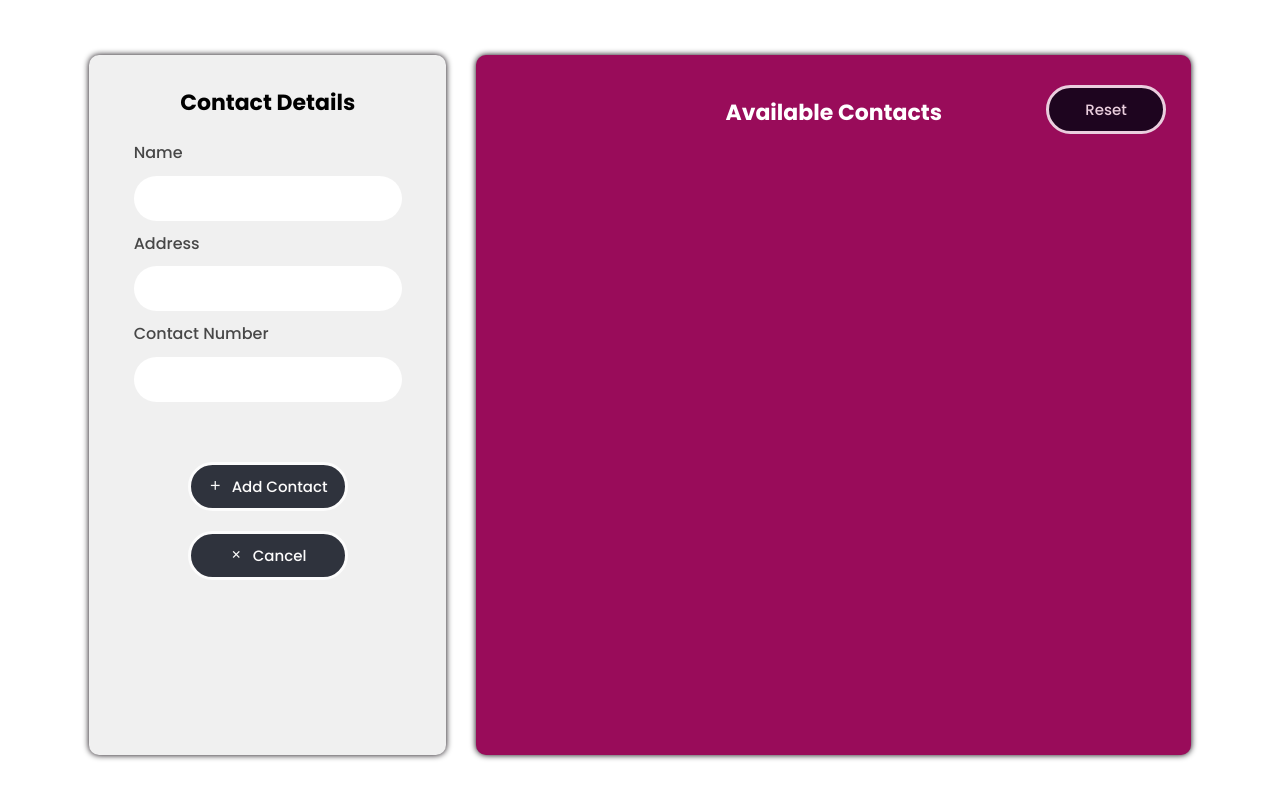
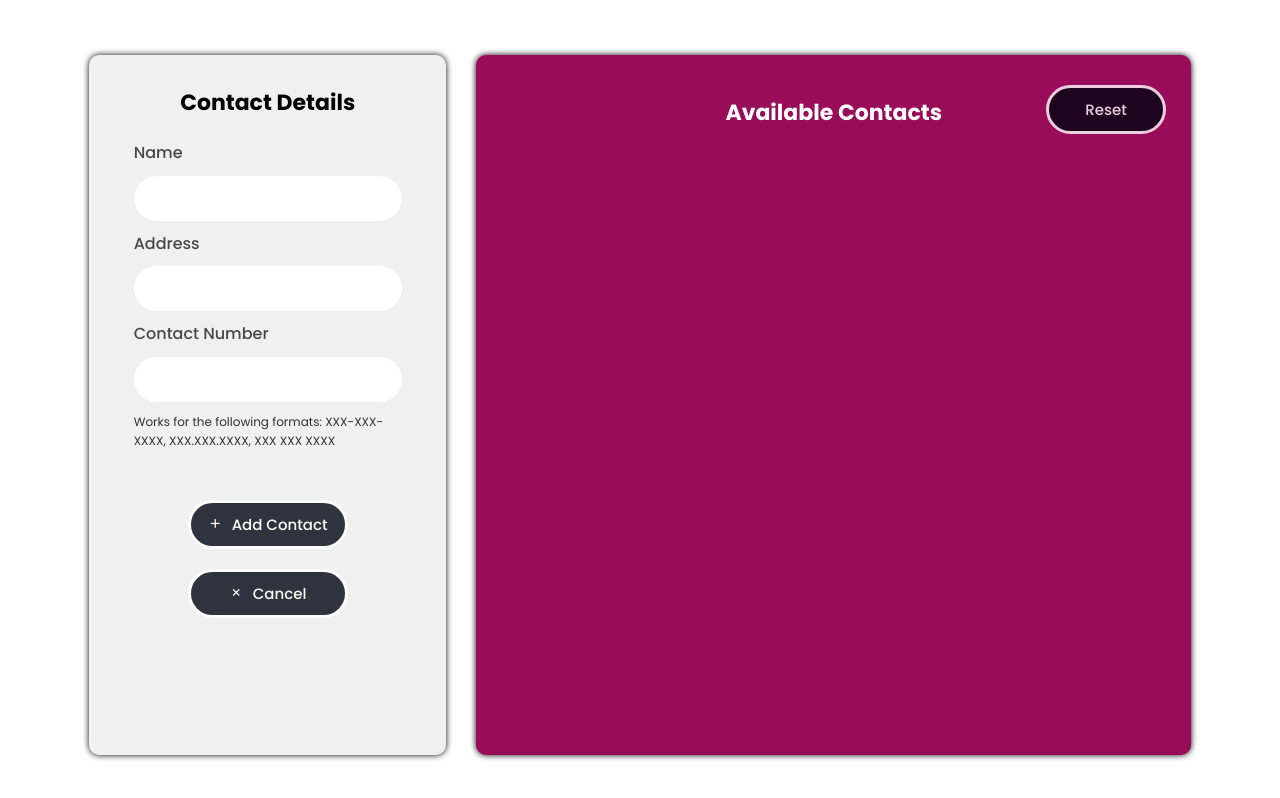
Before and after one commit to dunjans10/contact-list, a plain HTML site: page index.html in a window 1280 px wide. Drawn offline with nearby package versions, Linux system fonts and the light colour scheme.

Commit message:
Adding formats for contact number

```diff
--- a/index.html
+++ b/index.html
@@ -21,6 +21,7 @@
 
           <label for="contact-num">Contact Number</label>
           <input type="text" id="contact-num">
+          <span id="formats">Works for the following formats: XXX-XXX-XXXX, XXX.XXX.XXXX, XXX XXX XXXX</span>
         </form>
 
         <span class="message"></span>
--- a/script.js
+++ b/script.js
@@ -91,6 +91,7 @@ addBtn.addEventListener('click', function(){
         <div class = "record-el">
             <span id = "labelling">Contact Number: </span>
             <span id = "contact-num-content">${item.number}</span>
+
         </div>
 
         <button type = "button" id = "delete-btn">
@@ -180,7 +181,3 @@ function phoneNumCheck(inputtxt){
         return false;
     }
 }
-// Works for the following formats:
-// XXX-XXX-XXXX
-// XXX.XXX.XXXX
-// XXX XXX XXXX
--- a/style.css
+++ b/style.css
@@ -129,6 +129,11 @@ button:hover{
   opacity: 1;
 }
 
+#formats{
+  opacity: 0.8;
+  font-size: 12px;
+}
+
 #submit-btn span, #cancel-btn span{
   padding-right: 5px;
 }
```
